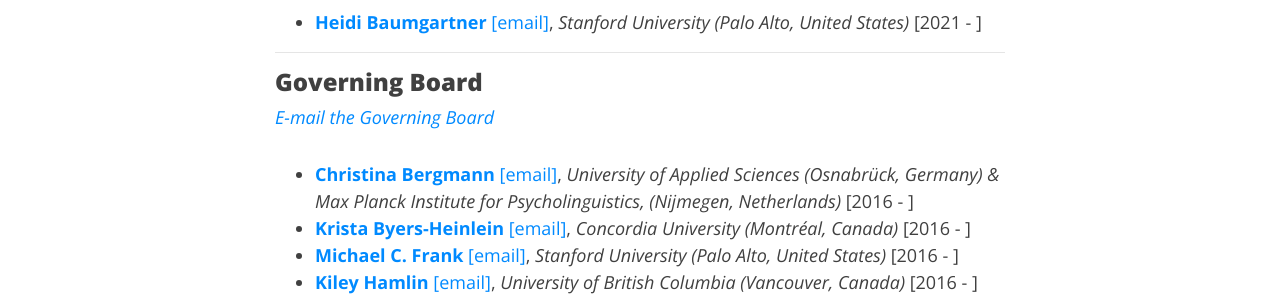
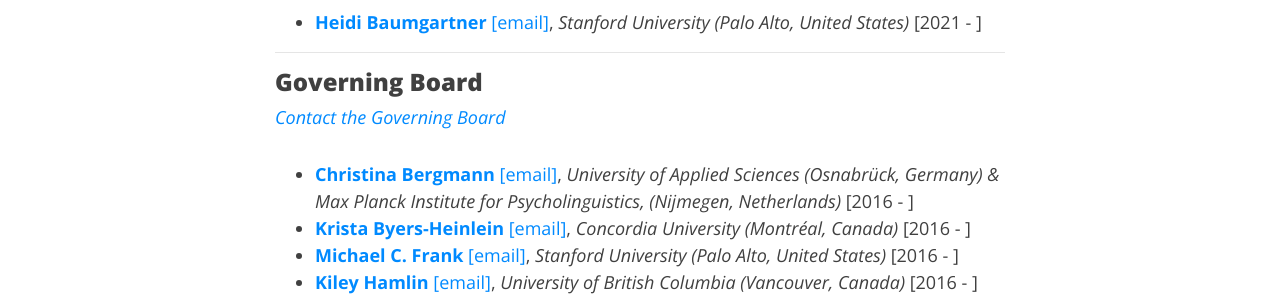
Before and after one commit to manybabies/manybabies.github.io, a Jekyll site: the page built from people.md, in a window 1280 px wide and 900 px high, scrolled down 1401 px. Shown: the part 155-455 px from the top of the window. Built offline with Jekyll 4.4.1, drawn with Linux system fonts in a browser that asks for light colours; nearby versions of some CDN libraries; some web fonts are replaced.

Commit message:
Update people.md

```diff
--- a/people.md
+++ b/people.md
@@ -35,7 +35,7 @@
 ***
 ### Governing Board
 
-> [E-mail the Governing Board](mailto:manybabies-gb@mailman.stanford.edu)
+> [Contact the Governing Board](mailto:manybabies-gb@mailman.stanford.edu)
 
 * [**Christina Bergmann**](https://www.mpi.nl/people/bergmann-christina) [[email]](chbergma@gmail.com), *University of Applied Sciences (Osnabrück, Germany) & Max Planck Institute for Psycholinguistics, (Nijmegen, Netherlands)* [2016 - ]
 * [**Krista Byers-Heinlein**](https://www.concordia.ca/artsci/psychology/faculty.html?fpid=krista-byers-heinlein) [[email]](k.byers@concordia.ca), *Concordia University (Montréal, Canada)* [2016 - ]
```
